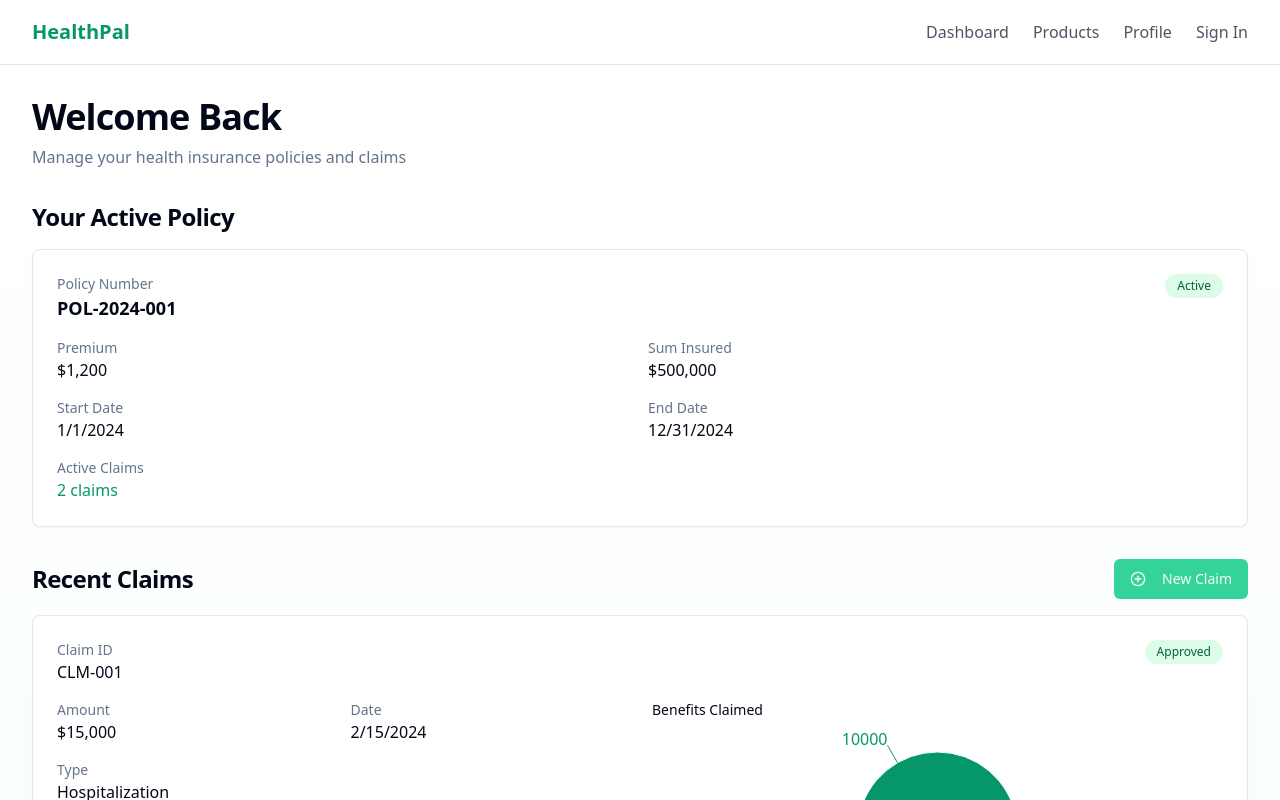
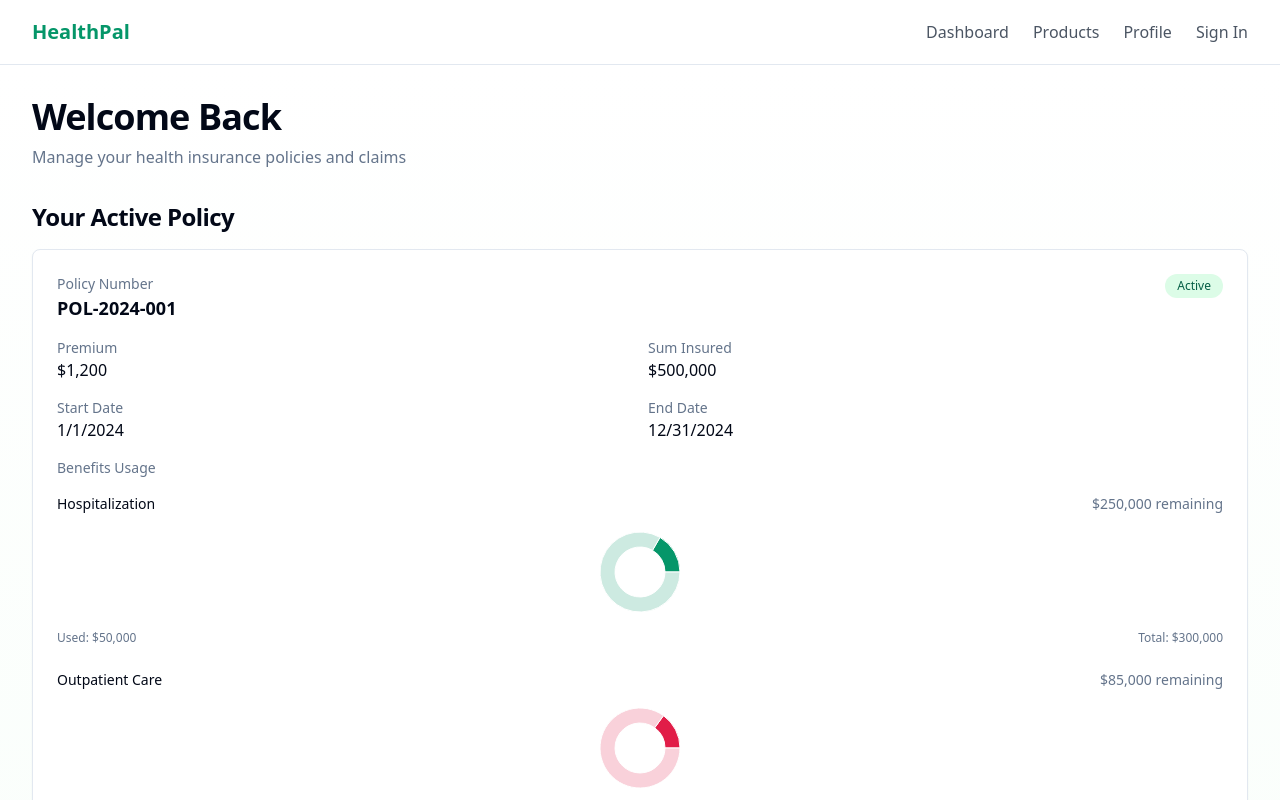
Before and after one commit to Quriousityy/healthpal-portal, a React (Vite) app: page / in a window 1280 px wide. Shown: the top 800 px of the page. Built offline with nearby package versions, Linux system fonts and the light colour scheme.

Commit message:
Enhance Policy Card Display
Improved the policy card to display remaining benefit amounts.  Modified the donut chart to better visualize benefit usage.

```diff
--- a/src/components/dashboard/policy-card.tsx
+++ b/src/components/dashboard/policy-card.tsx
@@ -3,13 +3,27 @@ import { Policy } from "@/lib/types";
 import { Card } from "@/components/ui/card";
 import { StatusBadge } from "@/components/ui/status-badge";
 import { Link } from "react-router-dom";
+import { PieChart, Pie, Cell, ResponsiveContainer, Tooltip } from "recharts";
 
 interface PolicyCardProps {
   policy: Policy;
   claimsCount?: number;
 }
 
+const COLORS = ["#059669", "#E11D48", "#D97706", "#0EA5E9"];
+
 export function PolicyCard({ policy, claimsCount = 0 }: PolicyCardProps) {
+  const benefitsData = policy.benefits.map((benefit) => [
+    {
+      name: "Consumed",
+      value: benefit.consumedAmount,
+    },
+    {
+      name: "Remaining",
+      value: benefit.totalAmount - benefit.consumedAmount,
+    },
+  ]);
+
   return (
     <Link to={`/policies/${policy.id}`}>
       <Card className="p-6 hover:shadow-lg transition-shadow animate-fadeIn">
@@ -49,6 +63,48 @@ export function PolicyCard({ policy, claimsCount = 0 }: PolicyCardProps) {
           </div>
 
           <div>
+            <p className="text-sm text-muted-foreground mb-4">Benefits Usage</p>
+            <div className="grid gap-6">
+              {policy.benefits.map((benefit, index) => (
+                <div key={benefit.name} className="space-y-2">
+                  <div className="flex justify-between items-center">
+                    <span className="text-sm font-medium">{benefit.name}</span>
+                    <span className="text-sm text-muted-foreground">
+                      ${(benefit.totalAmount - benefit.consumedAmount).toLocaleString()} remaining
+                    </span>
+                  </div>
+                  <div className="h-[100px]">
+                    <ResponsiveContainer width="100%" height="100%">
+                      <PieChart>
+                        <Pie
+                          data={benefitsData[index]}
+                          dataKey="value"
+                          nameKey="name"
+                          cx="50%"
+                          cy="50%"
+                          innerRadius={25}
+                          outerRadius={40}
+                          fill="#8884d8"
+                        >
+                          <Cell fill={COLORS[index % COLORS.length]} />
+                          <Cell fill={`${COLORS[index % COLORS.length]}33`} />
+                        </Pie>
+                        <Tooltip
+                          formatter={(value: number) => `$${value.toLocaleString()}`}
+                        />
+                      </PieChart>
+                    </ResponsiveContainer>
+                  </div>
+                  <div className="flex justify-between text-xs text-muted-foreground">
+                    <span>Used: ${benefit.consumedAmount.toLocaleString()}</span>
+                    <span>Total: ${benefit.totalAmount.toLocaleString()}</span>
+                  </div>
+                </div>
+              ))}
+            </div>
+          </div>
+
+          <div>
             <p className="text-sm text-muted-foreground">Active Claims</p>
             <p className="font-medium text-sage-600">{claimsCount} claims</p>
           </div>
```
